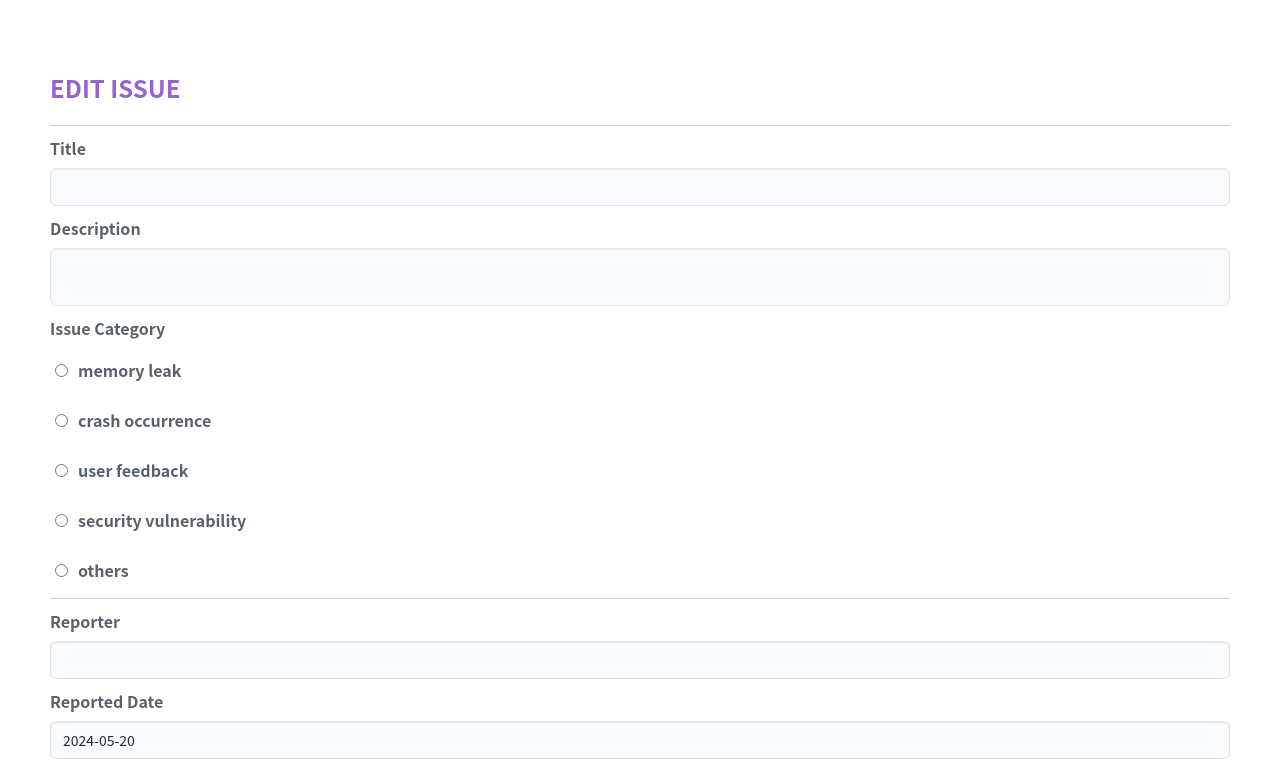
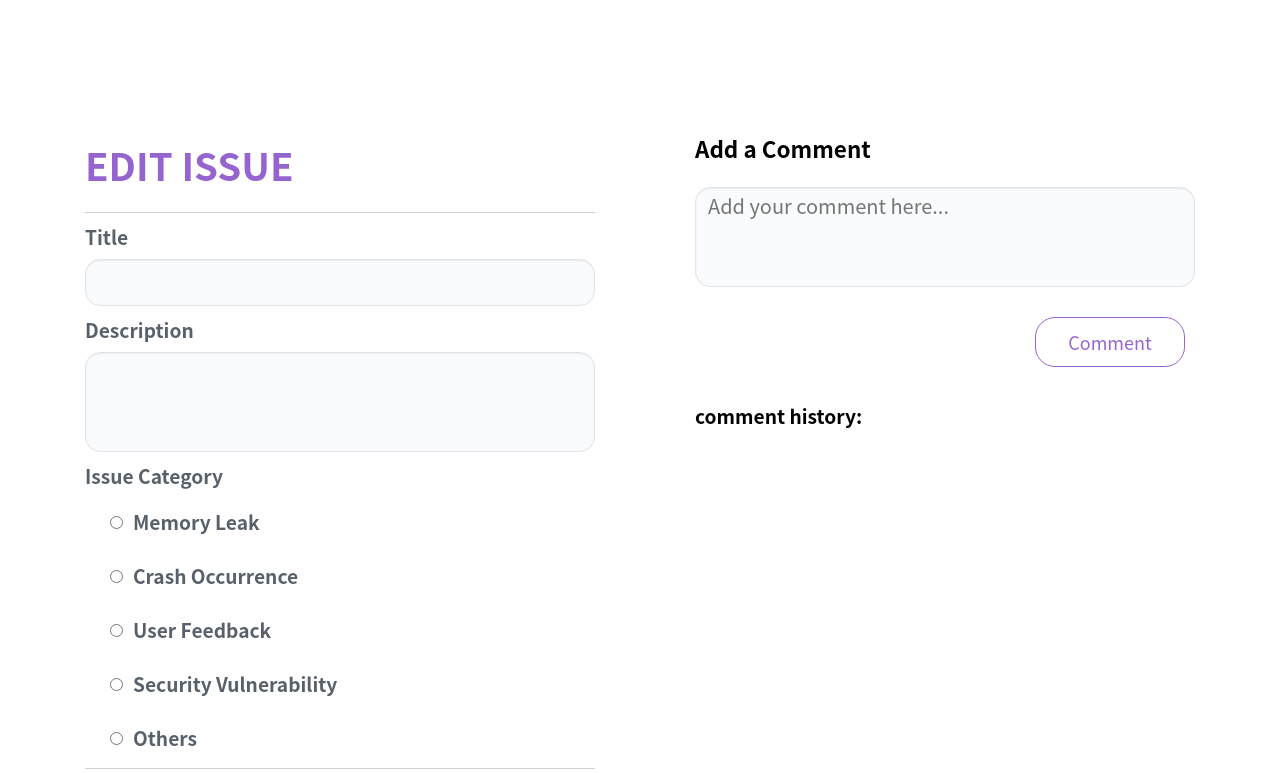
Before and after one commit to gomx3/SE_Term_Project_2024, a React (Create React App) app in the folder issuemanager/: page /editissue in a window 1280 px wide. Shown: the top 773 px of the page. Built offline with nearby package versions, Linux system fonts and the light colour scheme.

Commit message:
이슈 편집/생성 페이지

```diff
--- a/issuemanager/package.json
+++ b/issuemanager/package.json
@@ -6,6 +6,7 @@
     "@testing-library/jest-dom": "^5.17.0",
     "@testing-library/react": "^13.4.0",
     "@testing-library/user-event": "^13.5.0",
+    "http-proxy-middleware": "^3.0.0",
     "react": "^18.3.1",
     "react-dom": "^18.3.1",
     "react-router-dom": "^6.23.1",
--- a/issuemanager/src/App.js
+++ b/issuemanager/src/App.js
@@ -3,7 +3,7 @@ import { Routes , Route } from "react-router-dom"
 import Home from './pages/Home';
 import SignIn from './pages/SignIn';
 import SignUp from './pages/SignUp';
-import EditIssue from './pages/EditIssue';
+import EditIssue from './pages/editIssue/EditIssue';
 
 class App extends React.Component {
 
--- a/issuemanager/src/pages/Home.js
+++ b/issuemanager/src/pages/Home.js
@@ -9,7 +9,6 @@ function Home() {
       <header className="home-header">
         <h2>IssueManager</h2>
         <Link to="/signin">Sign In</Link>
-        <Link to= "/editissue">Edit Issue</Link>
       </header>
       <main className="home-main">
         <Catalog />
--- a/issuemanager/src/pages/EditIssue.css
+++ b/issuemanager/src/pages/editIssue/EditIssue.css
@@ -1,21 +1,26 @@
 .container {
     display: flex;
     width: 100%;
-    padding: 50px;
-    flex-direction: column;
+    padding: 60px;
+    justify-content: center;
+    font-size: larger;
 }
 
-.up, .down {
-    border-top: 1px solid #cfcfcf;
-    width: 100%;
+.edit-container {
+    width: 900px;
+    padding: 50px;
 }
 
 .comments-container {
-    width: 100%;
+    width: 600px;
     padding: 50px;
 }
 
-h2 {
+.info-container {
+    border-top: 1px solid #cfcfcf;
+}
+
+h1 {
     margin-bottom: 20px;
     color: #9664cf;
 }
@@ -34,7 +39,7 @@ textarea,
 select {
     width: 100%;
     padding: 8px 12px;
-    font-size: 14px;
+    font-size: 20px;
     line-height: 20px;
     color: #24292e;
     vertical-align: middle;
@@ -42,7 +47,7 @@ select {
     background-repeat: no-repeat;
     background-position: right 8px center;
     border: 1px solid #e1e4e8;
-    border-radius: 6px;
+    border-radius: 15px;
     outline: none;
     box-shadow: inset 0 1px 2px rgba(27,31,35,.075);
     resize: none;
@@ -56,27 +61,38 @@ select:focus {
     box-shadow: inset 0 1px 2px rgba(27,31,35,.075), 0 0 0 3px rgba(3,102,214,.3);
 }
 
+textarea {
+    height: 100px;
+}
+
 .category-container {
     display: flex; /* Flexbox를 사용하여 아이템을 수평 정렬 */
     align-items: center; /* 세로 방향 중앙 정렬 */
     margin-bottom: 8px; /* 각 항목 사이의 공간 */
+    margin-left: 20px;
 }
 
 .category-container input[type="radio"] {
     margin-right: 10px; /* 라디오 버튼과 라벨 사이의 공간 */
 }
 
+.button-container {
+    display: flex;
+    justify-content: flex-end;
+    width: 100%;
+}
+
 button {
     width: 150px;
     height: 50px;
     cursor: pointer;
-    border-radius: 6px;
+    border-radius: 20px;
     line-height: 20px;
     margin: 10px;
+    margin-top: 30px;
 }
 
 button[type="submit"] {
-    margin-top: 50px;
     color: #FFFFFF;
     background-color: #9664cf;
 }
@@ -92,7 +108,42 @@ button:disabled {
 
 ul {
     list-style: none;
+    padding: 20px;
+}
+
+ul.comment-list {
+    list-style-type: none; /* 불릿 포인트 제거 */
     padding: 0;
+}
+
+ul.comment-list .comment-item {
+    border: 1px solid #ddd; /* 경계선 추가 */
+    border-radius: 15px; /* 모서리 둥글게 */
+    padding: 10px;
+    margin-bottom: 10px;
+    background-color: #f9f9f9; /* 배경색 추가 */
+    font-size: 20px;
+}
+
+ul.comment-list .comment-header {
+    display: flex;
+    justify-content: space-between;
+    align-items: center;
+    height: 20px;
+}
+
+ul.comment-list .comment-author {
+    font-weight: bold; /* 이름을 굵게 */
+}
+
+ul.comment-list .comment-divider {
+    border: none;
+    border-top: 1px solid #ddd; /* 위아래 선으로 분리 */
+    margin: 10px 0;
+}
+
+ul.comment-list .comment-content {
+    margin-top: 5px;
 }
 
 li {
--- a/issuemanager/src/pages/EditIssue.js
+++ b/issuemanager/src/pages/editIssue/EditIssue.js
@@ -15,7 +15,7 @@ function EditIssue() {
     newComment: '',
   });
 
-  const [userId, setUserId] = useState('A'); // 현재 사용자 id (A 또는 B, ...)
+  const [userId, setUserId] = useState('tester'); // 현재 사용자 id (A 또는 B, ...)
 
   useEffect(() => {
     // 컴포넌트가 처음 렌더링될 때 현재 날짜를 설정
@@ -26,12 +26,12 @@ function EditIssue() {
      }));
   }, []);
 
-  const handleChange = (e) => {
+  function handleChange(e) {
     const { name, value } = e.target;
     setIssue((prevIssue) => ({ ...prevIssue, [name]: value }));
-  };
+  }
 
-  const handleCategoryChange = (category) => {
+  function handleCategoryChange(category) {
     setIssue((prevIssue) => {
       if (prevIssue.category.includes(category)) {
         return {
@@ -47,39 +47,60 @@ function EditIssue() {
     });
   }
 
-  const addComment = () => {
+  function addComment() {
     setIssue((prevIssue) => ({
       ...prevIssue,
-      comments: [...prevIssue.comments, prevIssue.newComment],
+      comments: [
+        ...prevIssue.comments,
+        {
+          content: prevIssue.newComment,
+          created_at: new Date().toISOString(),
+          writer_id: userId, // 현재 사용자 ID 사용
+          id: 'id', // 고정된 이슈 ID 또는 동적으로 설정
+        }
+      ],
       newComment: '',
     }));
-  };
+  }
 
-  const handleSubmit = () => {
+  function formatDate(dateString) {
+    const date = new Date(dateString);
+    const year = date.getFullYear();
+    const month = String(date.getMonth() + 1).padStart(2, '0'); // getMonth()는 0부터 시작합니다.
+    const day = String(date.getDate()).padStart(2, '0');
+    const hours = String(date.getHours()).padStart(2, '0');
+    const minutes = String(date.getMinutes()).padStart(2, '0');
+
+    return `${year}-${month}-${day} ${hours}:${minutes}`;
+  }
+
+  function handleSubmit() {
     // 이슈 편집 완료 처리
     console.log('Issue edited:', issue);
-  };
+  }
 
   const categories = [
-    'memory leak',
-    'crash occurrence',
-    'user feedback',
-    'security vulnerability',
-    'others',
-  ];
+    'Memory Leak',
+    'Crash Occurrence',
+    'User Feedback',
+    'Security Vulnerability',
+    'Others',
+  ]
 
   return (
     <div className="container">
-      <h2>EDIT ISSUE</h2>
       <div className="edit-container">
-        <div className="up">
+        <div>
+          <h1>EDIT ISSUE</h1>
+        </div>
+        <div className="info-container">
           <label>Title</label>
           <input
             type="text"
             name="title"
             value={issue.title}
             onChange={handleChange}
-            disabled={userId === 'A'} // A 사용자는 Title 수정 불가
+            disabled={userId === 'tester'} // A 사용자는 Title 수정 불가
           />
           <label>Description</label>
           <textarea
@@ -104,7 +125,7 @@ function EditIssue() {
             ))}
           </div>
         </div>
-        <div className="down">
+        <div className="info-container">
           <label>Reporter</label>
           <input
             type="text"
@@ -145,9 +166,11 @@ function EditIssue() {
             value={issue.fixer}
             onChange={handleChange}
           />
-          <button onClick={() => console.log('Issue closed')}>Close Issue</button>
-          <button onClick={() => console.log('Issue resolved')}>Resolve Issue</button>
-          <button type="submit" onClick={handleSubmit}>Edit</button>
+          <div className='button-container'>
+            <button onClick={() => console.log('Issue closed')}>Close Issue</button>
+            <button onClick={() => console.log('Issue resolved')}>Resolve Issue</button>
+            <button type="submit" onClick={handleSubmit}>Edit</button>
+          </div>
         </div>
       </div>
       <div>
@@ -159,10 +182,22 @@ function EditIssue() {
             placeholder='Add your comment here...'
             onChange={handleChange}
           />
-          <button onClick={addComment}>Comment</button>
-          <ul>
-            {issue.comments.map((comment, index) => (
-              <li key={index}>{comment}</li>
+          <div className='button-container'>
+            <button onClick={addComment}>Comment</button>
+          </div>
+          <h4>comment history: </h4>
+          <ul className="comment-list">
+            {issue.comments.map((comment) => (
+              <li key={comment.id} className="comment-item">
+                <div className="comment-header">
+                  <p className="comment-author">{comment.writer_id}</p>
+                  <p className="comment-date">{formatDate(comment.created_at)}</p>
+                </div>
+                <hr className="comment-divider" />
+                <div className="comment-content">
+                  <p>{comment.content}</p>
+                </div>
+              </li>
             ))}
           </ul>
         </div>
```
Also changed, not shown: 1 other file (tests, documents, lock files or other folders).
